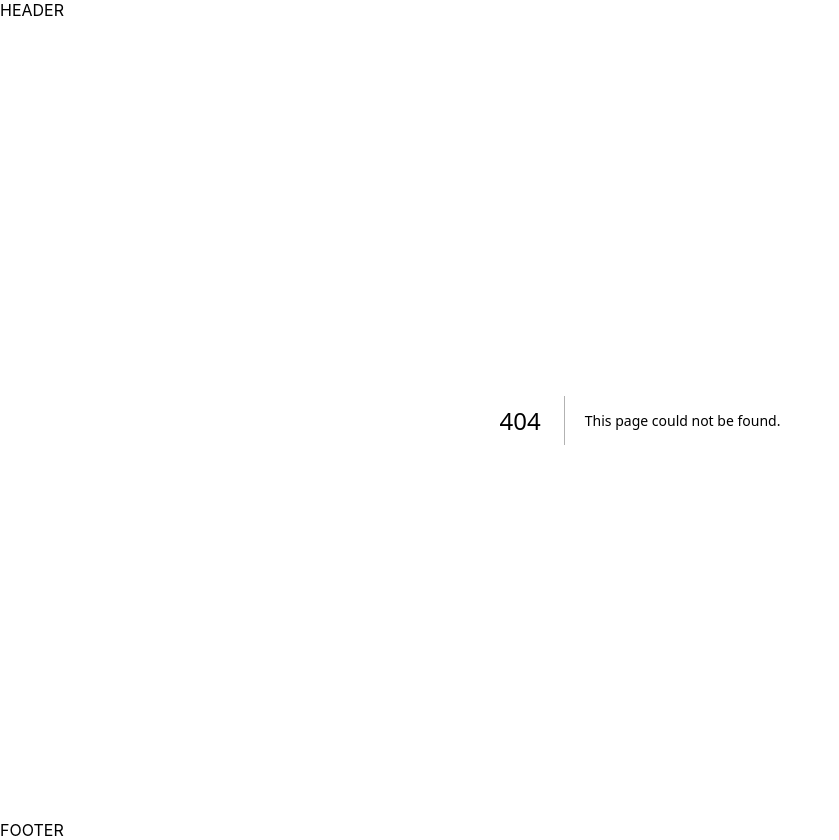
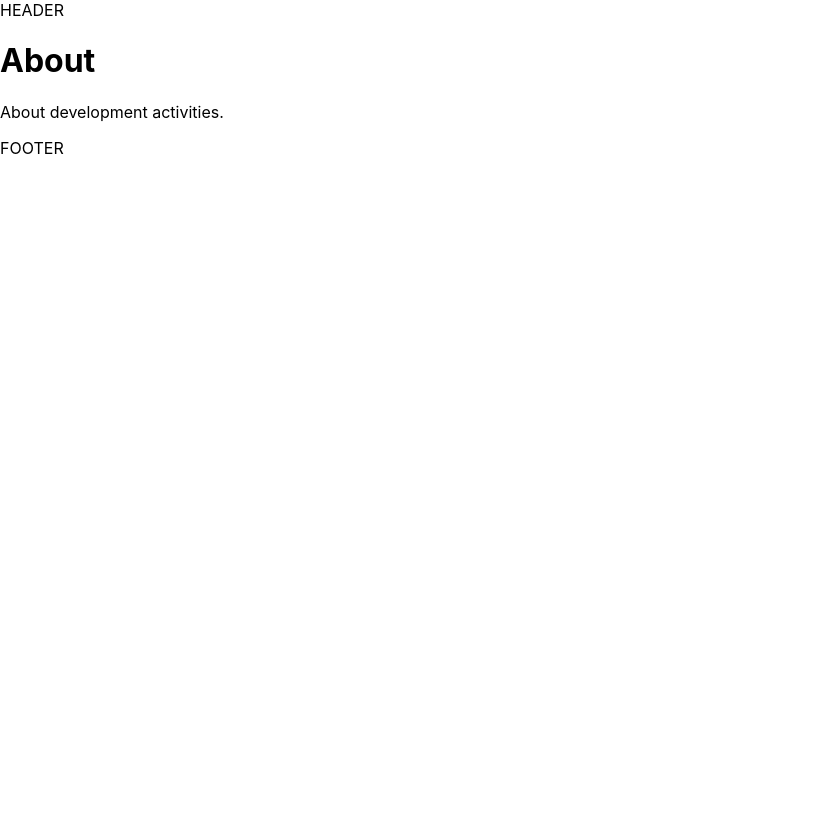
Before and after one commit to yana0616/prac-nextjs, a Next.js app: page /about in a window 1280 px wide. Before the commit this address had no page. Shown: the whole page, without its empty margins (0-839 px from the left). After the commit the page ends 800 px from the top, so only its background shows below. Built offline with nearby package versions, Linux system fonts and the light colour scheme.

Commit message:
[add / fix]Chapter2.9：ページ追加＋heroコンポーネントにprops追加してみる

```diff
--- a/components/hero.js
+++ b/components/hero.js
@@ -1,8 +1,9 @@
-export default function Hero() {
+export default function Hero({ title, subTitle, imageOn = false }) {
   return (
     <div>
-      <h1>CUBE</h1>
-      <p>アウトプットしていくサイト</p>
+      <h1>{title}</h1>
+      <p>{subTitle}</p>
+      {imageOn && <figure>【画像】</figure>}
     </div>
   )
 }
--- /dev/null
+++ b/pages/about.js
@@ -0,0 +1,10 @@
+import Hero from 'components/hero'
+
+export default function About() {
+  return (
+    <Hero
+      title='About'
+      subTitle='About development activities.'
+    />
+  )
+}
--- a/pages/index.js
+++ b/pages/index.js
@@ -14,7 +14,11 @@
     //   <p>アウトプット</p>
     // </React.Fragment>
 
-    <Hero />
+    <Hero
+      title='CUBE'
+      subTitle='アウトプットしていくサイト'
+      imageOn
+    />
 
   )
 }
```
Also changed, not shown: pages/blog/index.js (added, +10 -0 lines).
